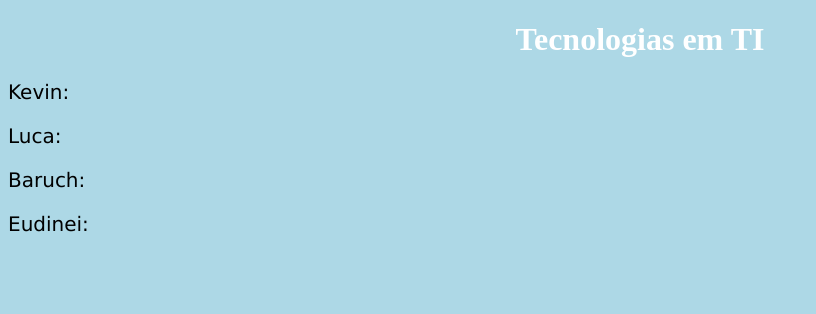
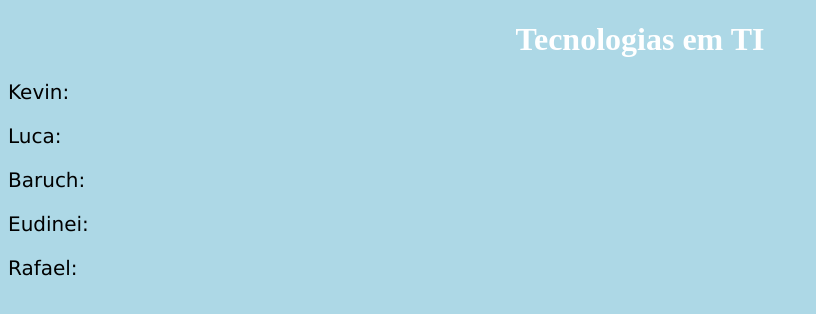
Before and after one commit to Tayar018/Tecnologias-TI, a plain HTML site: page Index.html in a window 1280 px wide. Shown: the whole page, without its empty margins (0-816 px from the left). Drawn offline with Linux system fonts and the light colour scheme.

Commit message:
Update Index.html

```diff
--- a/Index.html
+++ b/Index.html
@@ -24,6 +24,6 @@
 		<p>Luca:</p>
 		<p>Baruch:</p>
 		<p>Eudinei:</p>
-
+		<p>Rafael:</p>
 	</body>
 </html>
```
